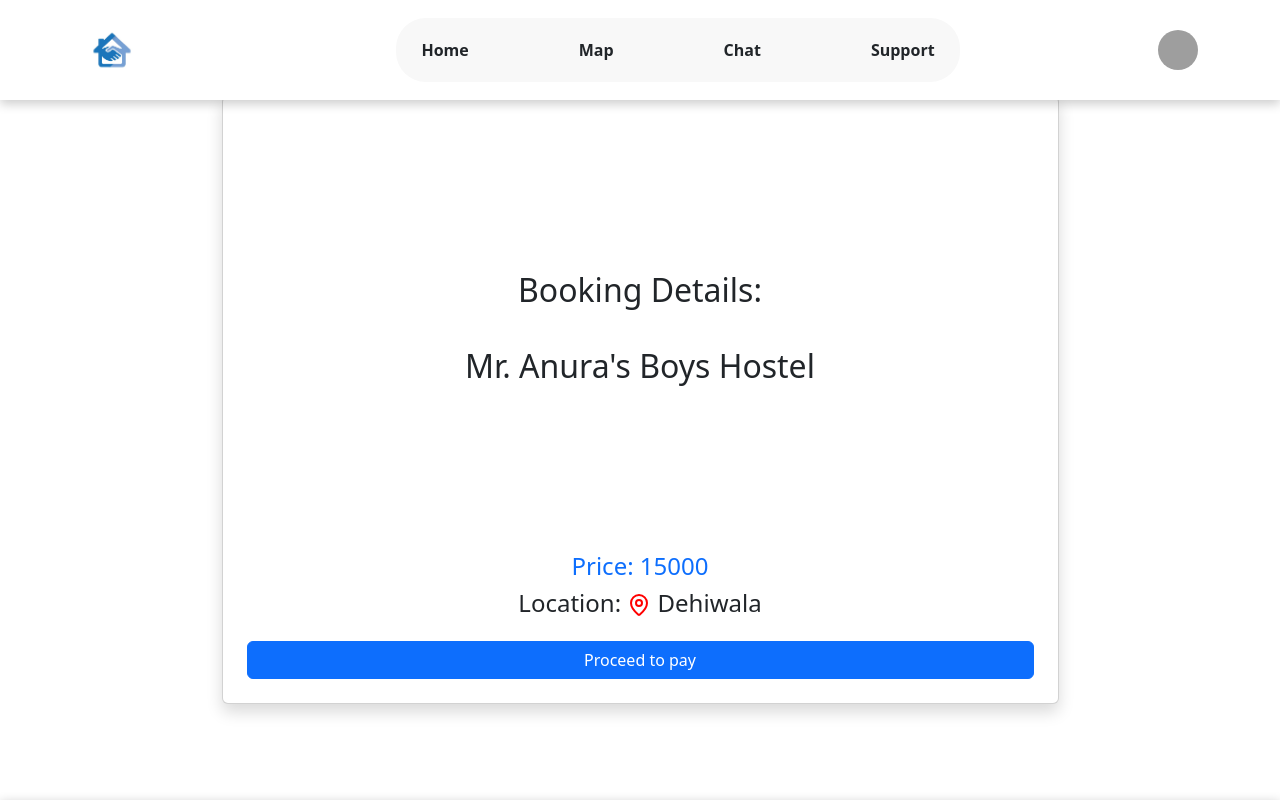
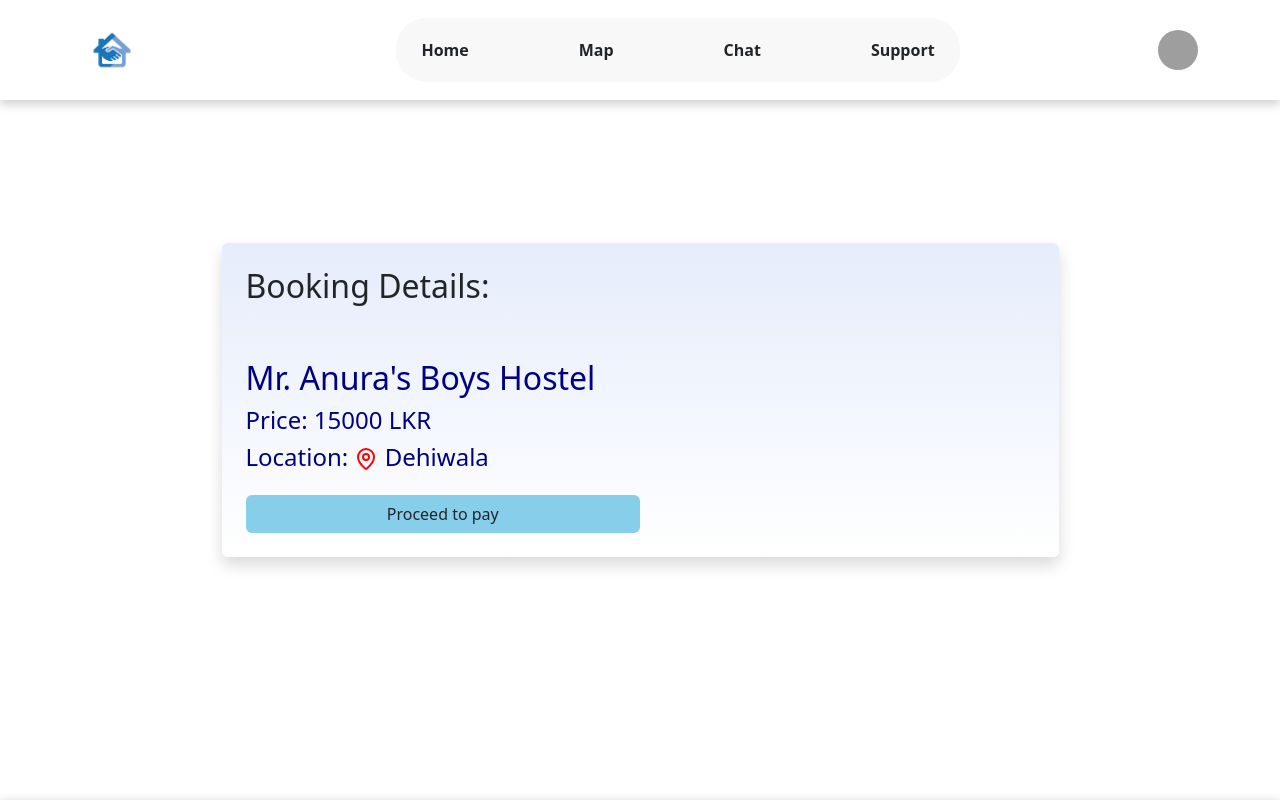
Before and after one commit to minindugimshan/BoardMate, a React (Vite) app: page /property/1/payments in a window 1280 px wide. Shown: the top 800 px of the page. Built offline with nearby package versions, Linux system fonts and the light colour scheme; grey boxes are pictures that could not be loaded.

Commit message:
Added the payment details to payments.jsx

```diff
--- a/index.html
+++ b/index.html
@@ -15,5 +15,8 @@
   <body>
     <div id="root"></div>
     <script type="module" src="/src/main.jsx"></script>
+
+    <!-- new payhere code -->
+    <script type="text/javascript" src="https://www.payhere.lk/lib/payhere.js"></script>
   </body>
 </html>
--- a/src/components/Payments/Payments.css
+++ b/src/components/Payments/Payments.css
@@ -1,7 +1,18 @@
-.payment-details h2{
-    padding: 150px;
+#payments-container{
+    background: linear-gradient(to bottom, #e5ecfb, white);
+    border: none;
 }
-.payment-details{
+#payments-container h4{
+    color: navy;
+}
+.btn{
+    background-color: skyblue;
+    justify-content: center;
     text-align: center;
-    justify-content: center;
 }
+.btn:hover{
+    background-color:rgb(200, 217, 230) ;
+}
+.prop-name{
+    color: navy;
+}
--- a/src/components/Payments/Payments.jsx
+++ b/src/components/Payments/Payments.jsx
@@ -22,7 +22,8 @@ function Payments() {
     };
 
     const initiatePayment = (property) => {
-        const paymentData = {
+        const payment = {
+            sandbox: true,
             merchant_id: "1229745",
             return_url: "http://localhost:5173/payment-success",
             cancel_url: "http://localhost:5173/payment-cancel",
@@ -31,25 +32,51 @@ function Payments() {
             items: property.name,
             amount: property.price,
             currency: "LKR",
+            first_name: "Test",
+            last_name: "User",
+            email: "test@example.com",
+            phone: "0123456789",
+            address: "Colombo",
+            city: "Colombo",
+            country: "Sri Lanka",
         };
 
-        // redirecting the user to PayHere payment page with all the payment data
-        const payHereURL = `https://sandbox.payhere.lk/pay/checkout?${new URLSearchParams(paymentData).toString()}`;
-        window.location.href = payHereURL;
+        payhere.onCompleted = function(orderId) {
+            console.log("Payment completed. OrderID: ", orderId);
+            window.location.href = `/payment-success`;
+        };
+
+        payhere.onDismissed = function() {
+            console.log("Payment dismissed bu user ");
+            window.location.href = `/payment-cancel`;
+        };
+
+        payhere.onError = function(error) {
+            console.log("Error occurred: " , error);
+            alert("Payment failed. Please try again,")
+        };
+
+        // opening payhere
+        payhere.startPayment(payment);
+
+
+        // const payHereURL = `https://sandbox.payhere.lk/pay/checkout?${new URLSearchParams(paymentData).toString()}`;
+        // window.location.href = payHereURL;
     };
 
-    if (isRedirecting) {
-        return <p>Redirecting to the Payments Page.....</p>
-    }
+    // if (isRedirecting) {
+    //     return <p>Redirecting to the Payments Page.....</p>
+    // }
 
 
   return (
-    <div className='payment-details container d-flex justify-content-center align-items-center min-vh-100'>
-        <div className='card shadow p-4 text center w-75 m-md-50'>
-            <h2 className='mb-3'>Booking Details: <br /><br /> {property.name}</h2>
-            <h4 className='text-primary'>Price: {property.price} </h4>
+    <div className='container d-flex justify-content-center align-items-center min-vh-100'>
+        <div className='card shadow p-4 text center w-75 m-md-50' id='payments-container'>
+            <h2 className='mb-3'>Booking Details: <br /><br /></h2>
+            <h2 className='prop-name'>{property.name}</h2>
+            <h4>Price: {property.price} LKR </h4>
             <h4>Location: <MapPin size={24} color='red' /> {property.location} </h4>
-            <button className='btn btn-primary mt-3 w-100' onClick={handleBookNow}>Proceed to pay</button>
+            <button className='btn mt-3 w-50' onClick={handleBookNow}>Proceed to pay</button>
         </div>
 
     </div>
--- a/src/components/Property/PropertyDetails.css
+++ b/src/components/Property/PropertyDetails.css
@@ -532,3 +532,12 @@
     margin-left: 0;
   }
 }
+
+/* Newly Added */
+.book-now{
+  margin-top: 50px;
+  padding: 10px;
+  width: fit-content;
+  background-color: skyblue;
+  border: none;
+}
--- a/src/components/Property/PropertyDetails.jsx
+++ b/src/components/Property/PropertyDetails.jsx
@@ -71,6 +71,7 @@ const PropertyDetails = () => {
     return <Home size={24} />;
   };
 
+  // Newly Added
   // navigating to the payments page
   const navigate = useNavigate();
 
@@ -159,6 +160,9 @@ const PropertyDetails = () => {
             ></iframe>
           </div>
         )}
+
+        {/* Newly added */}
+        <button className='book-now' onClick={handleBookNow}>Book Now</button>
       </div>
 
       <div className="property-image-section">
@@ -184,8 +188,6 @@ const PropertyDetails = () => {
         )}
       </div>
 
-      {/* Newly added */}
-      <button onClick={handleBookNow}>Book Now</button>
     </div>
   );
 };
```
